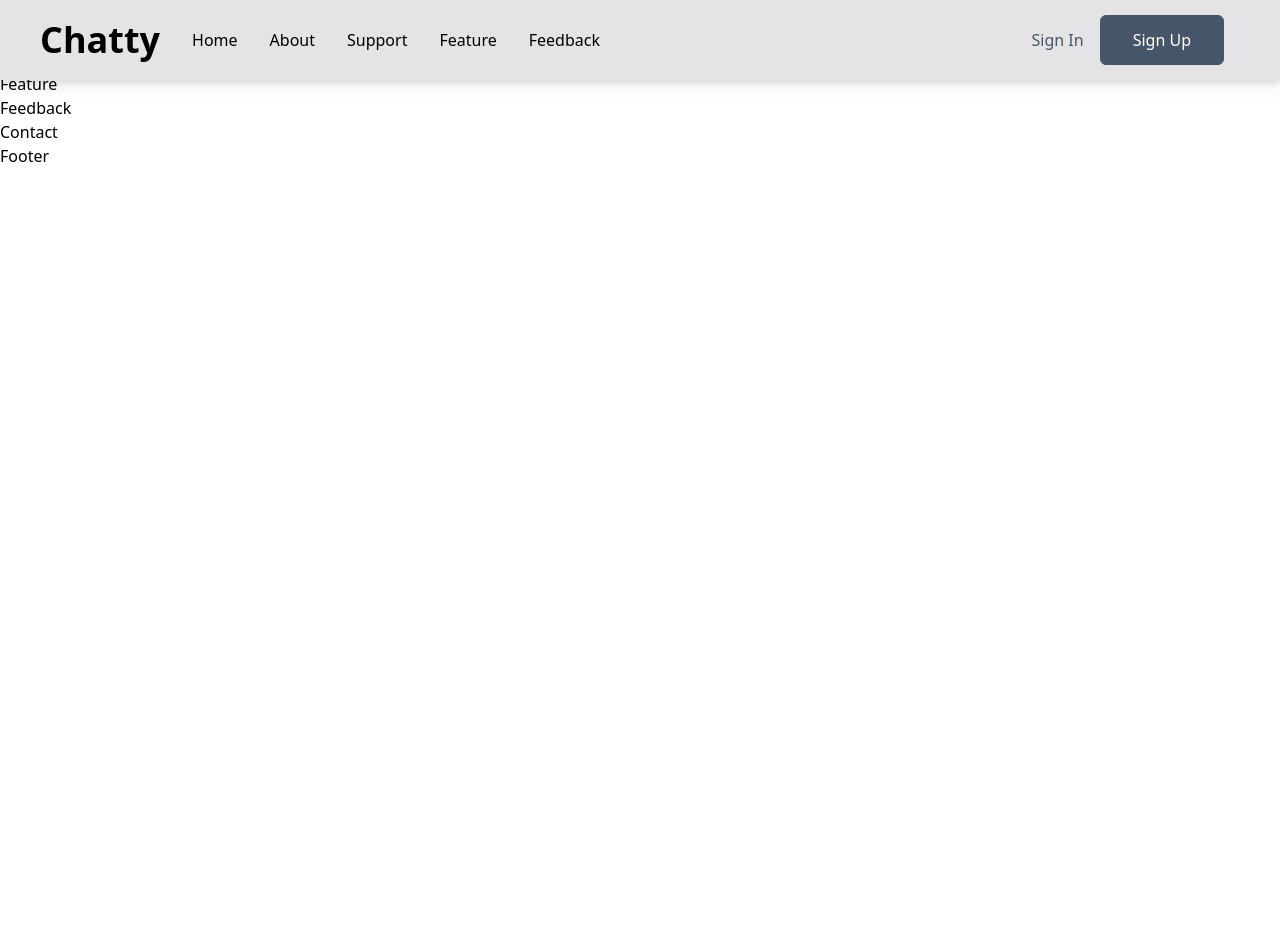
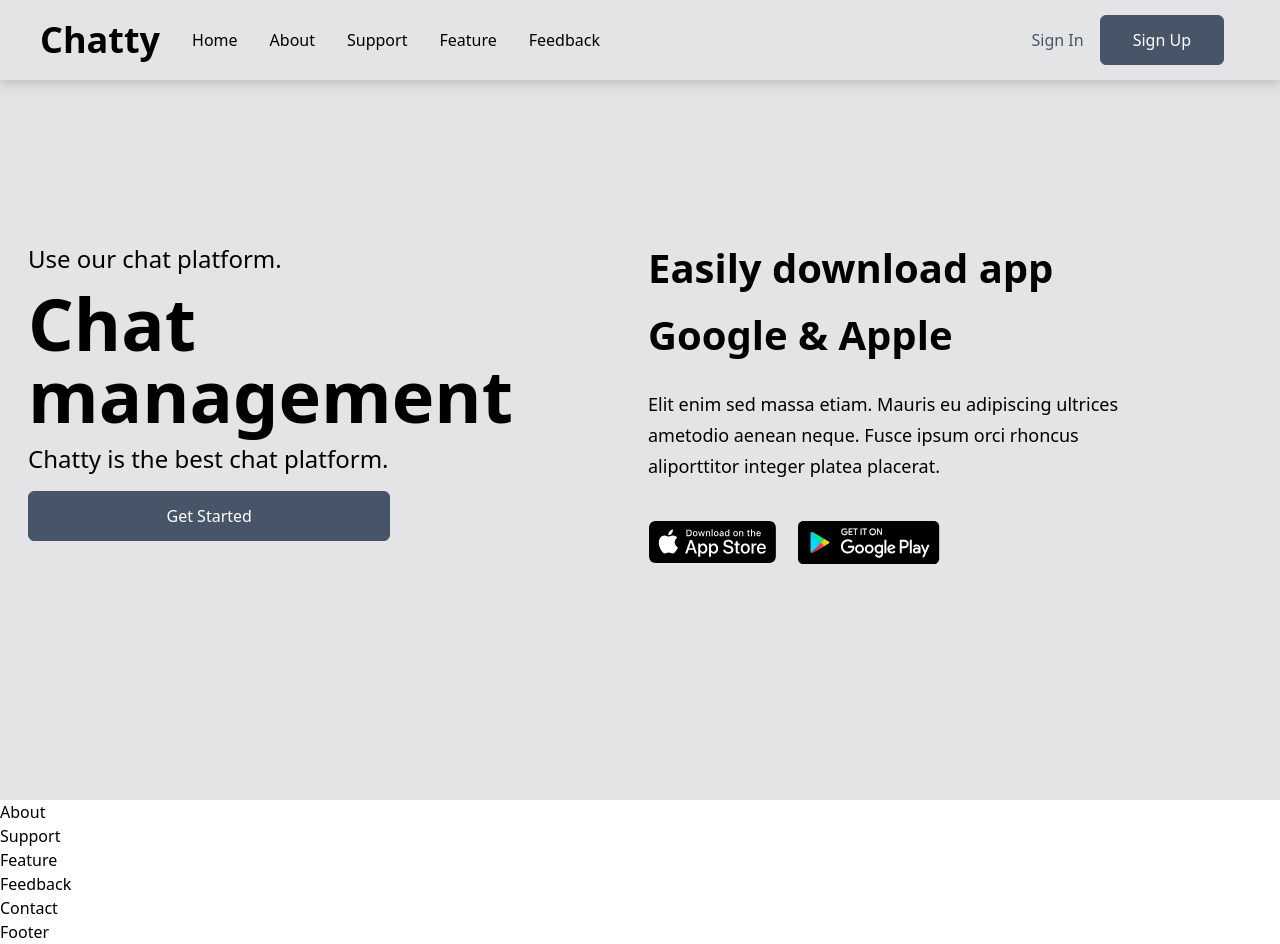
Before and after one commit to Yuhyeon0516/react-tailwind-app, a React (Create React App) app: page / in a window 1280 px wide. Before the commit the page ends 800 px from the top, so only its background shows below. Built offline with nearby package versions, Linux system fonts and the light colour scheme.

Commit message:
Home Component 작성

```diff
--- a/src/components/Home.js
+++ b/src/components/Home.js
@@ -1,7 +1,33 @@
 import React from "react";
+import apple from "../assets/apple.svg";
+import google from "../assets/google.svg";
 
 const Home = () => {
-  return <div>Home</div>;
+  return (
+    <section name="home" className="flex w-full h-screen bg-zinc-200">
+      <div className="grid md:grid-cols-2 max-w-[1240px] m-auto">
+        <div className="flex flex-col justify-center w-full px-2 py-8 md:items-start">
+          <p className="text-2xl">Use our chat platform.</p>
+          <h1 className="py-3 text-5xl font-bold md:text-7xl">Chat management</h1>
+          <p className="text-2xl">Chatty is the best chat platform.</p>
+          <button className="py-3 px-6 sm:w-[60%] my-4">Get Started</button>
+        </div>
+        <div className="flex flex-col justify-center px-2">
+          <h2 className="font-semibold xs:text-[48px] text-[40px] xs:leading-[76.8px] leading-[66.8px] w-full">
+            Easily download app <br className="hidden sm:block" />
+            Google & Apple
+          </h2>
+          <p className="text-[18px] leading-[30.8px] max-w-[480px] mt-5">
+            Elit enim sed massa etiam. Mauris eu adipiscing ultrices ametodio aenean neque. Fusce ipsum orci rhoncus aliporttitor integer platea placerat.
+          </p>
+          <div className="flex flex-row flex-wrap mt-6 sm:mt-10">
+            <img src={apple} alt="apple_appstore" className="w-[128.86px] h-[42.05px] object-contain mr-5 cursor-pointer" />
+            <img src={google} alt="google_play" className="w-[144.17px] h-[43.08px] object-contain cursor-pointer" />
+          </div>
+        </div>
+      </div>
+    </section>
+  );
 };
 
 export default Home;
```
